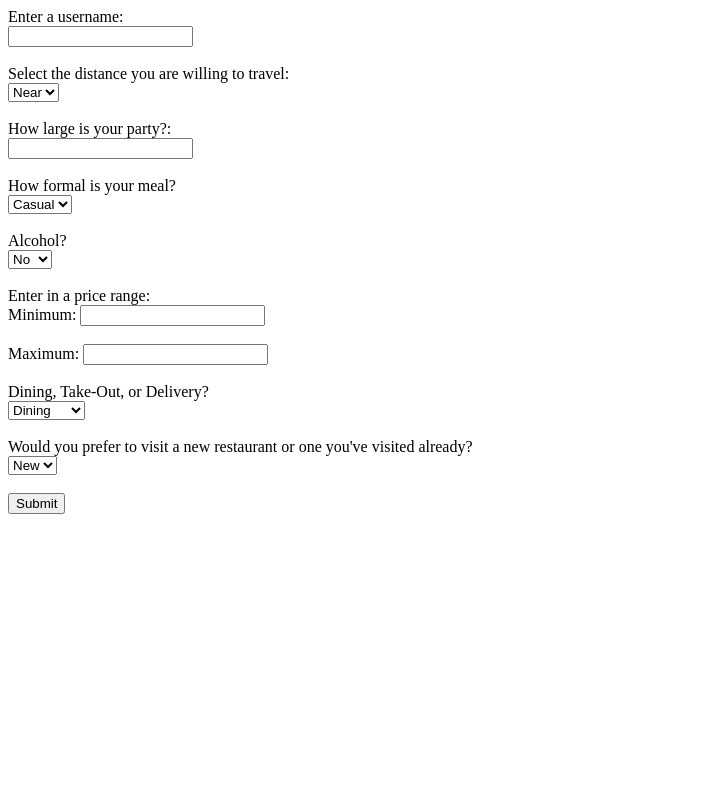
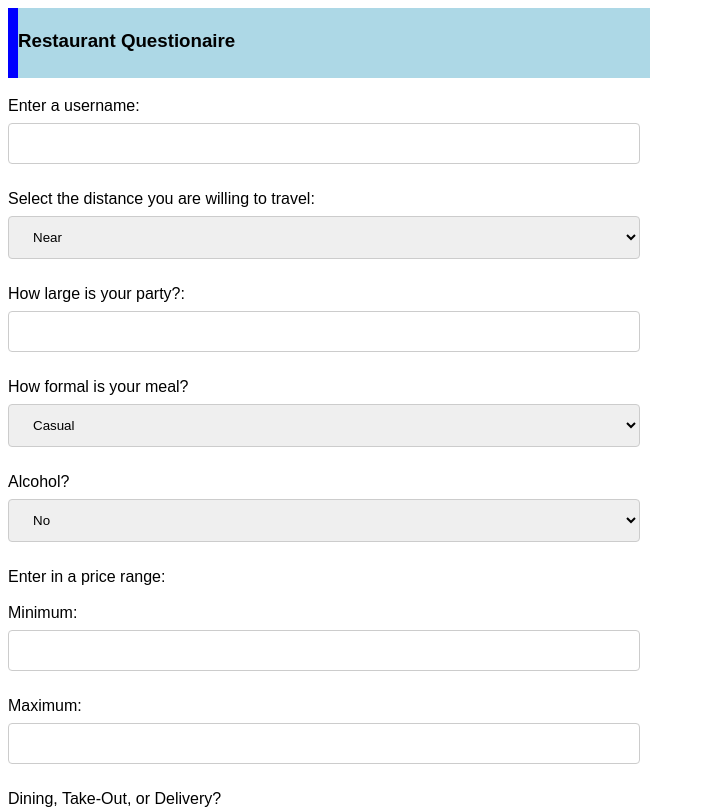
Before and after one commit to MJMendelsohn/Restaurant, a plain HTML site: page Flask/templates/survey.html in a window 1280 px wide. Shown: the top 809 px of the page, without its empty margins (0-705 px from the left). Drawn offline with Linux system fonts and the light colour scheme.

Commit message:
Updated survey formatting

```diff
--- a/Flask/templates/survey.html
+++ b/Flask/templates/survey.html
@@ -1,17 +1,64 @@
 <html>
-<head><title>Questionaire</title></head>
+<head>
+<style>
+body {
+font-family: "Raleway", sans-serif;
+}
+
+h3{
+height: 70px;
+width: 50%;
+border-style: none none none solid;
+border-width: 10px;
+border-color: blue;
+background-color: lightblue;
+}
+input[type=text], select {
+font-family: "Raleway", sans-serif;
+    width: 50%;
+    padding: 12px 20px;
+    margin: 8px 0;
+    display: inline-block;
+    border: 1px solid #ccc;
+    border-radius: 4px;
+    box-sizing: border-box;
+}
+
+input[type=submit] {
+font-family: "Raleway", sans-serif;
+    width: 50%;
+    background-color: #4CAF50;
+    color: white;
+    padding: 14px 20px;
+    margin: 8px 0;
+    border: none;
+    border-radius: 4px;
+    cursor: pointer;
+}
+
+input[type=submit]:hover {
+    background-color: #45a049;
+}
+
+div {
+    border-radius: 5px;
+    background-color: #f2f2f2;
+    padding: 20px;
+}
+</style>
+<title>Questionaire</title></head>
 <body>
-
+<h3><br>Restaurant Questionaire</h3>
 <form action=/survey method="post">
-  Enter a username:<br>
+ Enter a username:<br>
   <input type="text" name="username">
   <br><br>
-Select the distance you are willing to travel:<br>
+Select the distance you are willing to travel: <br>
   <select name="distance">
     <option value="0">Near</option>
     <option value="1">Far</option>
   </select><br><br>
- How large is your party?:<br>
+How large is your party?: <br>
   <input type="text" name="partysize">
   <br><br>
 How formal is your meal?<br>
@@ -25,10 +72,10 @@ Alcohol?<br>
     <option value="0">No</option>
     <option value="1">Yes</option>
   </select><br><br>
-Enter in a price range: <br>
-Minimum:
+Enter in a price range: <br><br>
+Minimum: <br>
  <input type="text" name="minprice"> <br><br>
-Maximum:
+Maximum: <br>
  <input type="text" name="maxprice"><br><br>
 Dining, Take-Out, or Delivery? <br>
 <select name="delivery">
```
